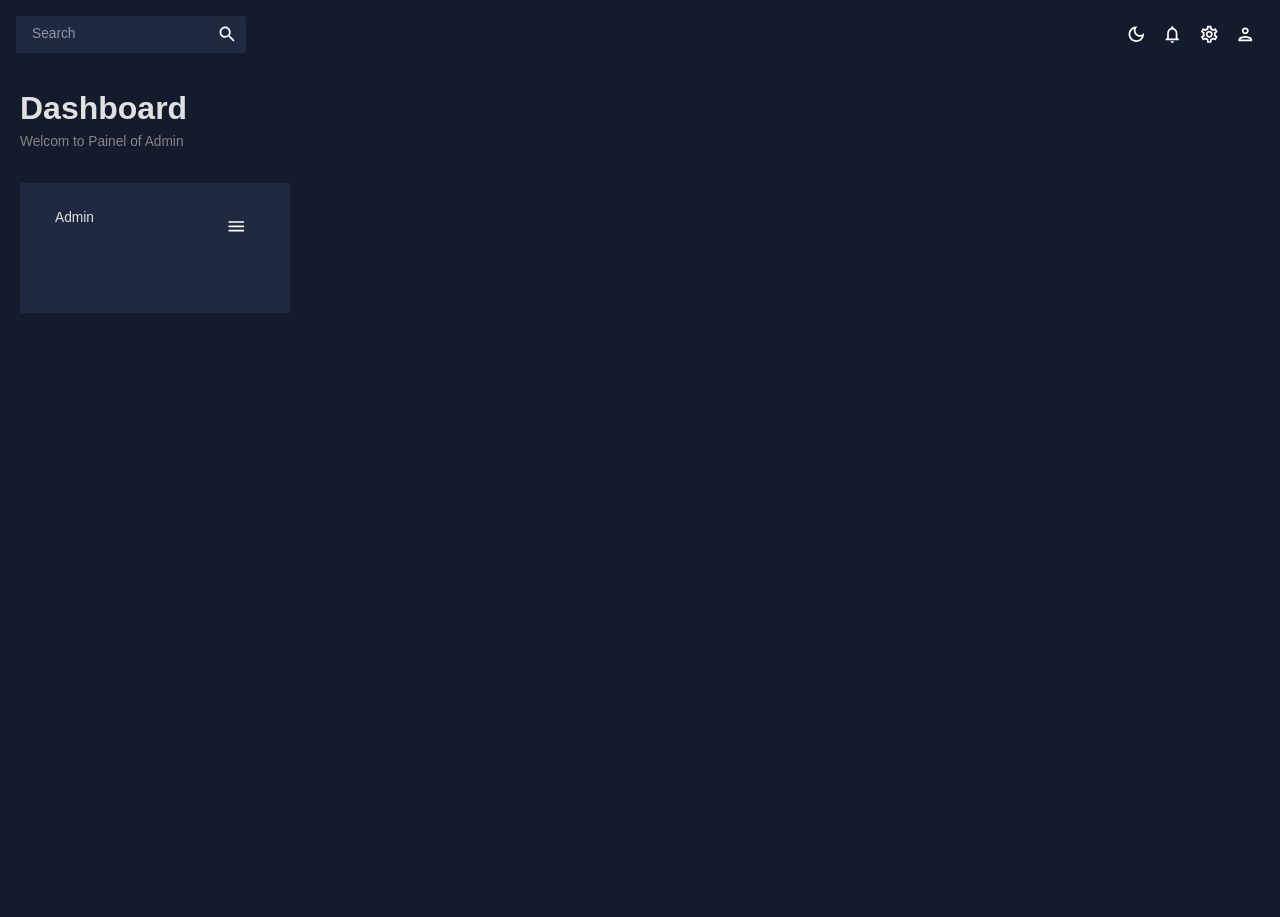
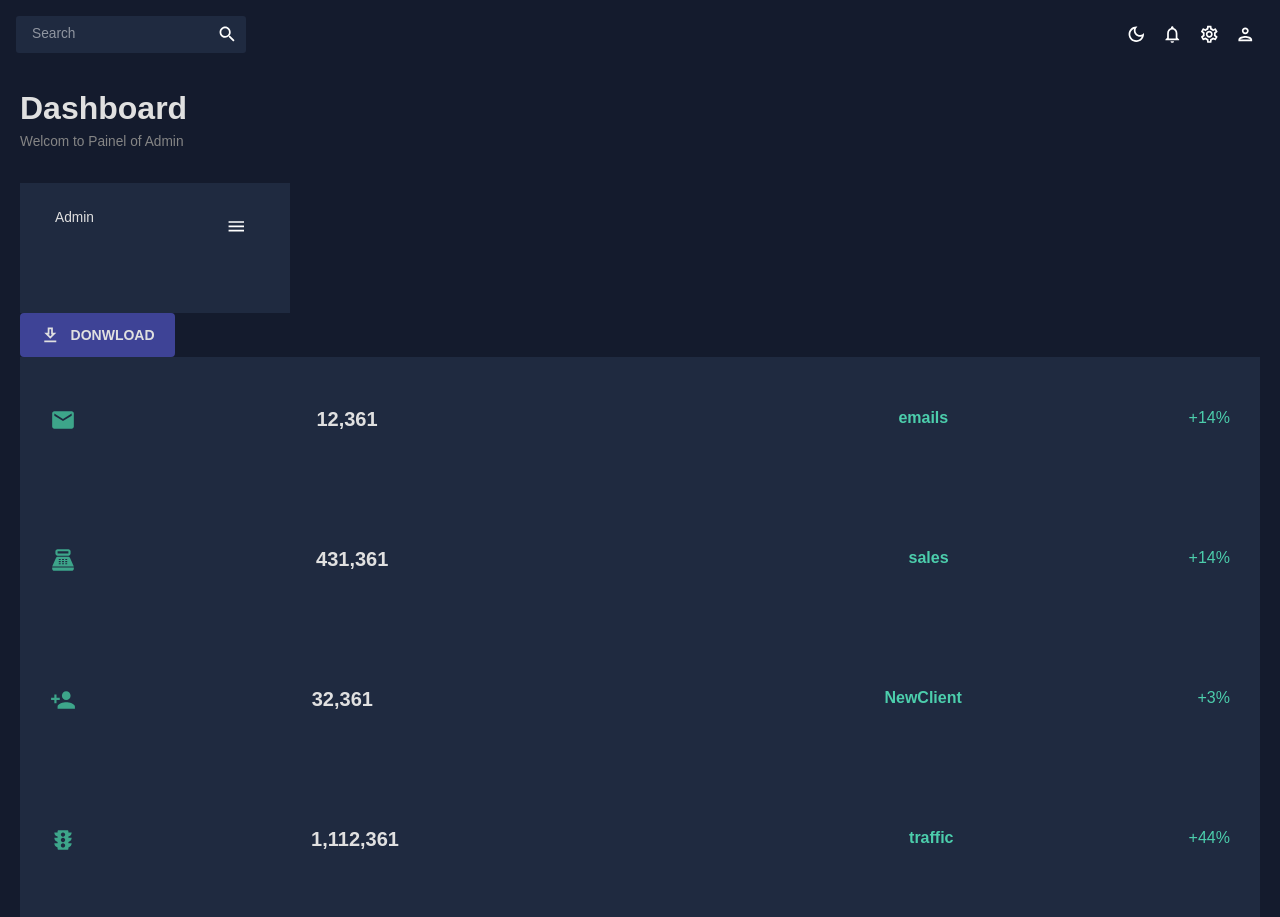
Before and after one commit to danielandersonBC96/project-full--stack-, a React (Create React App) app: page / in a window 1280 px wide. Before the commit the page ends 800 px from the top, so only its background shows below. Built offline with nearby package versions, Linux system fonts and the light colour scheme.

Commit message:
add icons box status in dasboard

```diff
--- a/src/Scenes/Dashboard/index.jsx
+++ b/src/Scenes/Dashboard/index.jsx
@@ -1,9 +1,25 @@
-import { Box } from "@mui/material"
-import Header from "../../Components/Header/Header"
-import SidBar from "../Global/SidBar"
+import { Box , Button, IconButton, Typography,useTheme} from "@mui/material";
+import Header from "../../Components/Header/Header";
+import SidBar from "../Global/SidBar";
+import LineDasChart from "../../Components/Header/LineDash";
+import GeograpyDas from "../../Components/Header/Geograpy";
+import Barchat from "../../Components/Header/BarChart";
+import StatBox from "../../Components/Header/StatBox";
+import ProgessiveCircle from "../../Components/Header/ProgessiCirccle";
+import { mockTransactions } from "../../Data/mockData";
+import DownloadOutlinedIcon from "@mui/icons-material/DownloadOutlined";
+import EmailIcon from "@mui/icons-material/Email";
+import PointOfSaleIcon from "@mui/icons-material/PointOfSale";
+import PersonAddIcon from "@mui/icons-material/PersonAdd";
+import TrafficIcon from "@mui/icons-material/Traffic";
+import { tokens } from "../Theme";
+
+
 
 
 const Dashboard = () => {
+    const theme = useTheme()
+    const colors = tokens(theme.palette.mode)
 
     return(
 
@@ -23,6 +39,153 @@ const Dashboard = () => {
            <Box>
             <SidBar/>
            </Box>
+            <Box>
+                <Button
+                sx={{ backgroundColor: colors.blueAccent['700'],
+                color: colors.grey['100'],
+                fontSize: '14px',
+                fontWeight: 'bold',
+                padding:'10px 20px',
+
+            }}
+                >
+                    <DownloadOutlinedIcon
+                    sx={{
+                        mr:'10px'
+                    }}
+                    />
+                    Donwload
+                </Button>
+            </Box>
+            <Box
+            display={'grid'}
+            gridTemplateColumns=' reapeat(12, 1fr)'
+            gridAutoRows={'140px'}
+            gap={'20px'}
+            >
+                <Box
+                gridAutoColumns=' span 3'
+                backgroundColor ={ colors.primary['400']}
+                display={'flex'}
+                alignItems={'center'}
+                justifyContent={'center'}
+                >
+                    <StatBox
+                    title={'12,361'}
+                    subtitle={'emails'}
+                    progress={'0.75'}
+                    increase={'+14%'}
+                    icon={
+                        <EmailIcon
+
+                         sx={{
+                            color: colors.greenAccent['600'], fontSize:'26px'
+                         }}
+                        />
+                    }
+
+
+                    />
+                </Box>
+            </Box>
+            <Box
+            display={'grid'}
+            gridTemplateColumns=' reapeat(12, 1fr)'
+            gridAutoRows={'140px'}
+            gap={'20px'}
+            >
+                <Box
+                gridAutoColumns=' span 3'
+                backgroundColor ={ colors.primary['400']}
+                display={'flex'}
+                alignItems={'center'}
+                justifyContent={'center'}
+                >
+                    <StatBox
+                    title={'431,361'}
+                    subtitle={'sales'}
+                    progress={'0.75'}
+                    increase={'+14%'}
+                    icon={
+                        <PointOfSaleIcon
+
+                         sx={{
+                            color: colors.greenAccent['600'], fontSize:'26px'
+                         }}
+                        />
+                    }
+
+
+                    />
+
+                </Box>
+            </Box>
+            <Box
+            display={'grid'}
+            gridTemplateColumns=' reapeat(12, 1fr)'
+            gridAutoRows={'140px'}
+            gap={'20px'}
+            >
+                <Box
+                gridAutoColumns=' span 3'
+                backgroundColor ={ colors.primary['400']}
+                display={'flex'}
+                alignItems={'center'}
+                justifyContent={'center'}
+                >
+                    <StatBox
+                    title={'32,361'}
+                    subtitle={'NewClient'}
+                    progress={'0.35'}
+                    increase={'+3%'}
+                    icon={
+                        <PersonAddIcon
+
+                         sx={{
+                            color: colors.greenAccent['600'], fontSize:'26px'
+                         }}
+                        />
+                    }
+
+
+                    />
+
+                </Box>
+            </Box>
+            <Box
+            display={'grid'}
+            gridTemplateColumns=' reapeat(12, 1fr)'
+            gridAutoRows={'140px'}
+            gap={'20px'}
+            >
+                <Box
+                gridAutoColumns=' span 3'
+                backgroundColor ={ colors.primary['400']}
+                display={'flex'}
+                alignItems={'center'}
+                justifyContent={'center'}
+                >
+                    <StatBox
+                    title={'1,112,361'}
+                    subtitle={'traffic'}
+                    progress={'0.95'}
+                    increase={'+44%'}
+                    icon={
+                        <TrafficIcon
+
+                         sx={{
+                            color: colors.greenAccent['600'], fontSize:'26px'
+                         }}
+                        />
+                    }
+
+
+                    />
+
+                </Box>
+
+
+            </Box>
        </Box>
 
     )
```
